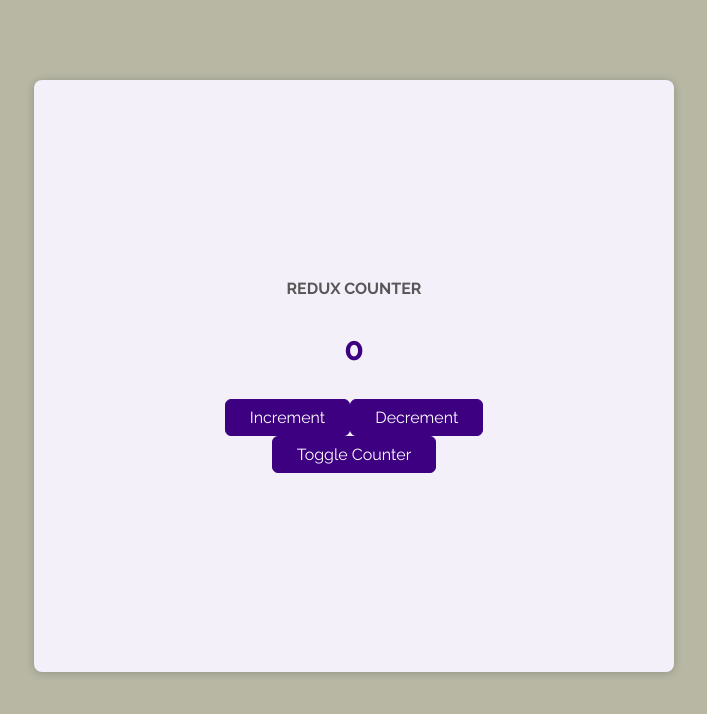
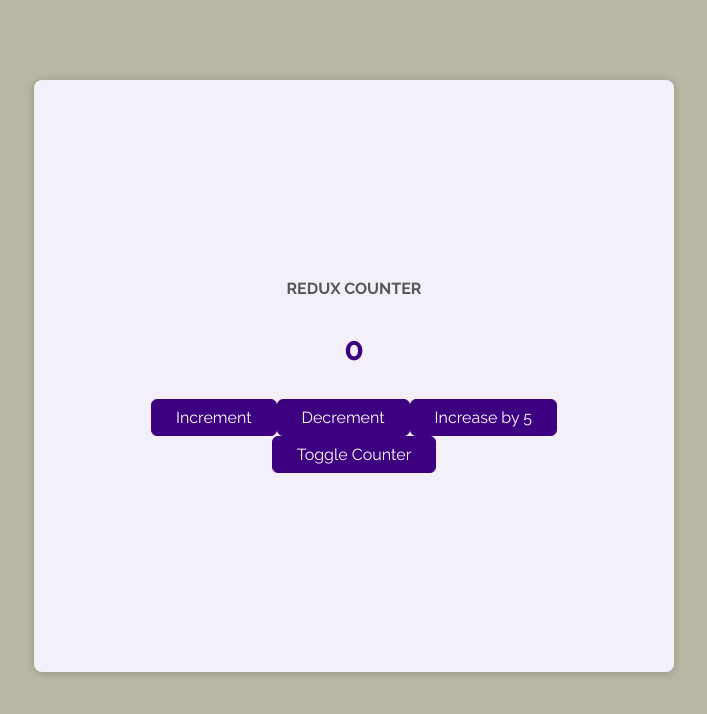
Before and after one commit to enes-erenn/React-Workplace, a React (Create React App) app: page /reduxcounter in a window 1280 px wide. Shown: the top 714 px of the page, without its empty margins (286-993 px from the left). Built offline with nearby package versions, Linux system fonts and the light colour scheme.

Commit message:
Added Payload to the Action

```diff
--- a/src/components/ReduxCounter/Counter.js
+++ b/src/components/ReduxCounter/Counter.js
@@ -8,6 +8,9 @@ const Counter = () => {
   };
   const decrementHandler = () => {
     dispatch({ type: "decrement" });
+  };
+  const increaseHandler = () => {
+    dispatch({ type: "increase", amount: 5 });
   };
   const counter = useSelector((state) => state.counter);
   const toggleCounterHandler = () => {};
@@ -23,6 +26,9 @@ const Counter = () => {
         <button className={styles.button} onClick={decrementHandler}>
           Decrement
         </button>
+        <button className={styles.button} onClick={increaseHandler}>
+          Increase by 5
+        </button>
       </div>
       <button className={styles.button} onClick={toggleCounterHandler}>
         Toggle Counter
--- a/src/store/index.js
+++ b/src/store/index.js
@@ -11,6 +11,11 @@ const counterReducer = (state = { counter: 0 }, action) => {
       counter: state.counter - 1,
     };
   }
+  if (action.type === "increase") {
+    return {
+      counter: state.counter + action.amount,
+    };
+  }
   return state;
 };
 
```
